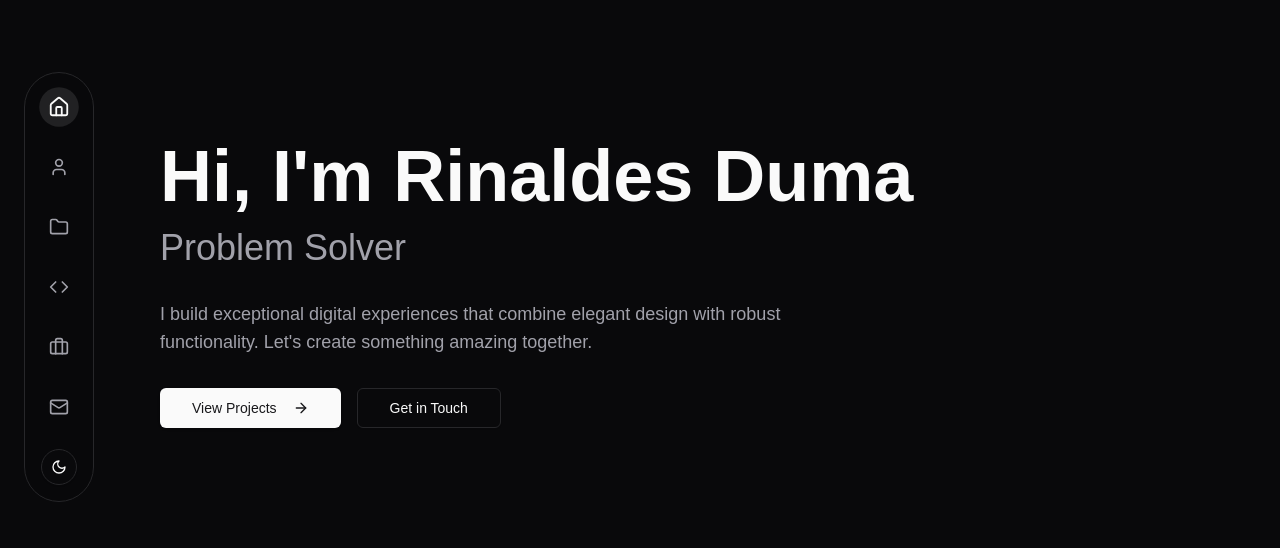
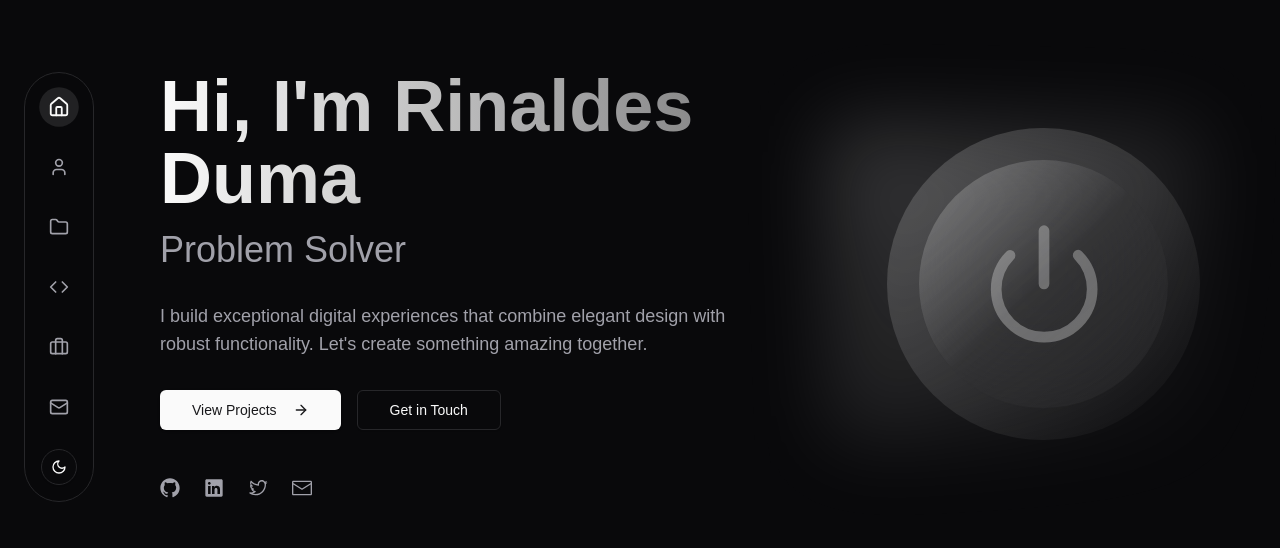
Before and after one commit to rinaldes/portfolio, a Next.js app: page /duma in a window 1280 px wide. Shown: the part 152-700 px from the top of the page. Built offline with nearby package versions, Linux system fonts and the light colour scheme; no server answers.

Commit message:
feat(hero): :sparkles: Add hero section

```diff
--- a/src/containers/Hero.tsx
+++ b/src/containers/Hero.tsx
@@ -1,38 +1,134 @@
+"use client";
 import { Button } from "@/components/ui/button";
 import { JobDesc } from "@/components/ui/job-desc";
 import { Section } from "@/components/ui/section";
-import { ArrowRight } from "lucide-react";
+import { ArrowRight, Power } from "lucide-react";
+import { motion } from "framer-motion";
+import { getContactInfo } from "@/data/contact";
+import {
+  GitHubLogoIcon,
+  LinkedInLogoIcon,
+  TwitterLogoIcon,
+  EnvelopeClosedIcon,
+} from "@radix-ui/react-icons";
 
-const Hero = () => (
+const Hero = () => {
+  const contact = getContactInfo();
+
+  const socialLinks = [
+    {
+      icon: <GitHubLogoIcon className="h-5 w-5" />,
+      href: `https://github.com/${contact.github}`,
+      label: "GitHub",
+    },
+    {
+      icon: <LinkedInLogoIcon className="h-5 w-5" />,
+      href: `https://linkedin.com/in/${contact.linkedin}`,
+      label: "LinkedIn",
+    },
+    {
+      icon: <TwitterLogoIcon className="h-5 w-5" />,
+      href: `https://twitter.com/${contact.twitter}`,
+      label: "Twitter",
+    },
+    {
+      icon: <EnvelopeClosedIcon className="h-5 w-5" />,
+      href: `mailto:${contact.email}`,
+      label: "Email",
+    },
+  ];
+
+  return (
     <Section id="home" containerClassName="flex items-center h-screen">
-    <div className="space-y-8">
+      <div className="w-full">
+        <div className="grid grid-cols-1 lg:grid-cols-5 gap-12 items-center">
+          <div className="lg:col-span-3 space-y-8">
             <div className="space-y-4">
-        <h1 className="text-5xl sm:text-6xl lg:text-7xl font-bold">
+              <motion.h1
+                className="text-5xl sm:text-6xl lg:text-7xl font-bold bg-clip-text text-transparent bg-gradient-to-r from-primary to-primary/50"
+                initial={{ opacity: 0, y: 20 }}
+                animate={{ opacity: 1, y: 0 }}
+                transition={{ duration: 0.5 }}
+              >
                 Hi, I&apos;m Rinaldes Duma
-        </h1>
-        <h2 className="text-2xl sm:text-3xl lg:text-4xl text-muted-foreground">
+              </motion.h1>
+              <motion.h2
+                className="text-2xl sm:text-3xl lg:text-4xl text-muted-foreground"
+                initial={{ opacity: 0, y: 20 }}
+                animate={{ opacity: 1, y: 0 }}
+                transition={{ duration: 0.5, delay: 0.1 }}
+              >
                 <JobDesc />
-        </h2>
+              </motion.h2>
             </div>
 
-      <p className="text-lg text-muted-foreground max-w-2xl">
-        I build exceptional digital experiences that combine elegant design with
-        robust functionality. Let&apos;s create something amazing together.
-      </p>
+            <motion.p
+              className="text-lg text-muted-foreground max-w-2xl"
+              initial={{ opacity: 0, y: 20 }}
+              animate={{ opacity: 1, y: 0 }}
+              transition={{ duration: 0.5, delay: 0.2 }}
+            >
+              I build exceptional digital experiences that combine elegant
+              design with robust functionality. Let&apos;s create something
+              amazing together.
+            </motion.p>
 
-      <div className="flex gap-4">
-        <Button asChild size="lg">
+            <motion.div
+              className="flex gap-4"
+              initial={{ opacity: 0, y: 20 }}
+              animate={{ opacity: 1, y: 0 }}
+              transition={{ duration: 0.5, delay: 0.3 }}
+            >
+              <Button asChild size="lg" className="group">
                 <a href="#projects">
                   View Projects
-            <ArrowRight className="ml-2 h-4 w-4" />
+                  <ArrowRight className="ml-2 h-4 w-4 transition-transform group-hover:translate-x-1" />
                 </a>
               </Button>
               <Button variant="outline" size="lg" asChild>
                 <a href="#contact">Get in Touch</a>
               </Button>
+            </motion.div>
+
+            <motion.div
+              className="flex items-center gap-6 pt-4"
+              initial={{ opacity: 0, y: 20 }}
+              animate={{ opacity: 1, y: 0 }}
+              transition={{ duration: 0.5, delay: 0.4 }}
+            >
+              {socialLinks.map((link, index) => (
+                <motion.a
+                  key={link.label}
+                  href={link.href}
+                  target="_blank"
+                  rel="noopener noreferrer"
+                  className="text-muted-foreground hover:text-primary transition-colors"
+                  whileHover={{ scale: 1.1 }}
+                  whileTap={{ scale: 0.95 }}
+                >
+                  {link.icon}
+                </motion.a>
+              ))}
+            </motion.div>
+          </div>
+
+          <motion.div
+            className="lg:col-span-2 relative flex justify-end"
+            initial={{ opacity: 0, scale: 0.8 }}
+            animate={{ opacity: 1, scale: 1 }}
+            transition={{ duration: 0.5, delay: 0.2 }}
+          >
+            <div className="aspect-square rounded-full bg-gradient-to-br from-primary/20 to-primary/0 flex items-center justify-center p-8 w-[85%] translate-x-12">
+              <div className="w-full h-full rounded-full bg-gradient-to-br from-primary/30 via-primary/0 to-primary/5 backdrop-blur-3xl relative flex items-center justify-center">
+                <Power className="w-32 h-32 text-primary/30 absolute" />
+              </div>
+            </div>
+            <div className="absolute -inset-0.5 bg-gradient-to-br from-primary/20 to-transparent blur-2xl translate-x-12" />
+          </motion.div>
         </div>
       </div>
     </Section>
   );
+};
 
 export default Hero;
```
Lines whose indentation alone changed are shown as unchanged.
